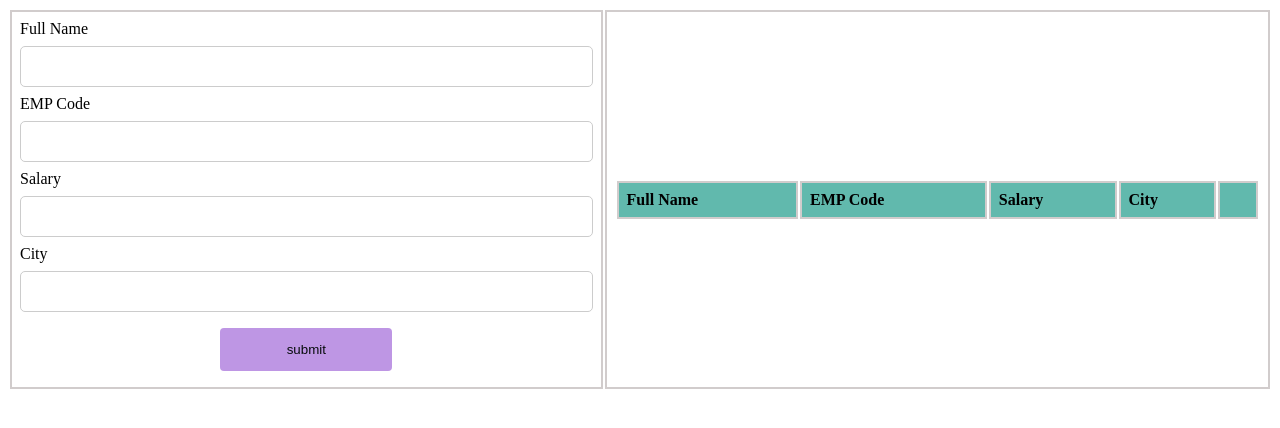
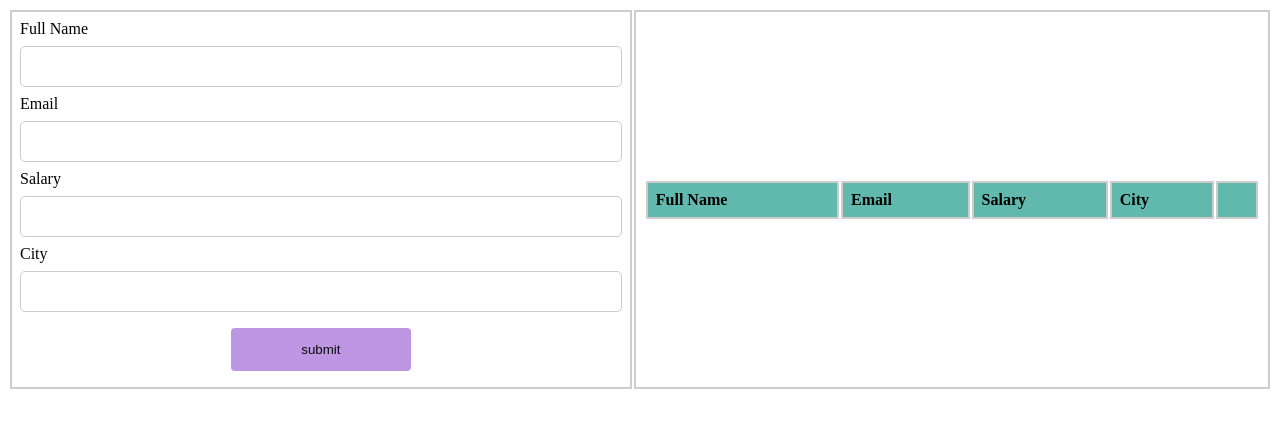
Before and after one commit to Hareesh061/JS_CRUD_OPERATION, a plain HTML site: page index.html in a window 1280 px wide. Drawn offline with Linux system fonts and the light colour scheme.

Commit message:
Update index.html

```diff
--- a/index.html
+++ b/index.html
@@ -1,7 +1,7 @@
 <!DOCTYPE html>
 <html >
 <head>
-    <title>pure JS crud operation</title>
+    <title>JS crud operation</title>
     <link rel="stylesheet" href="style.css">
 </head>
 <body>
@@ -16,8 +16,8 @@
                     </div>
 
                     <div>
-                        <label>EMP Code</label>
-                        <input type="text" name="empCode" id="empCode">
+                        <label>Email</label>
+                        <input type="text" name="email" id="email">
                         </div>
 
                     <div>
@@ -42,7 +42,7 @@
                     <thead>
                         <tr>
                             <th>Full Name</th>
-                            <th>EMP Code</th>
+                            <th>Email</th>
                             <th>Salary</th>
                             <th>City</th>
                             <th>   </th>
```
